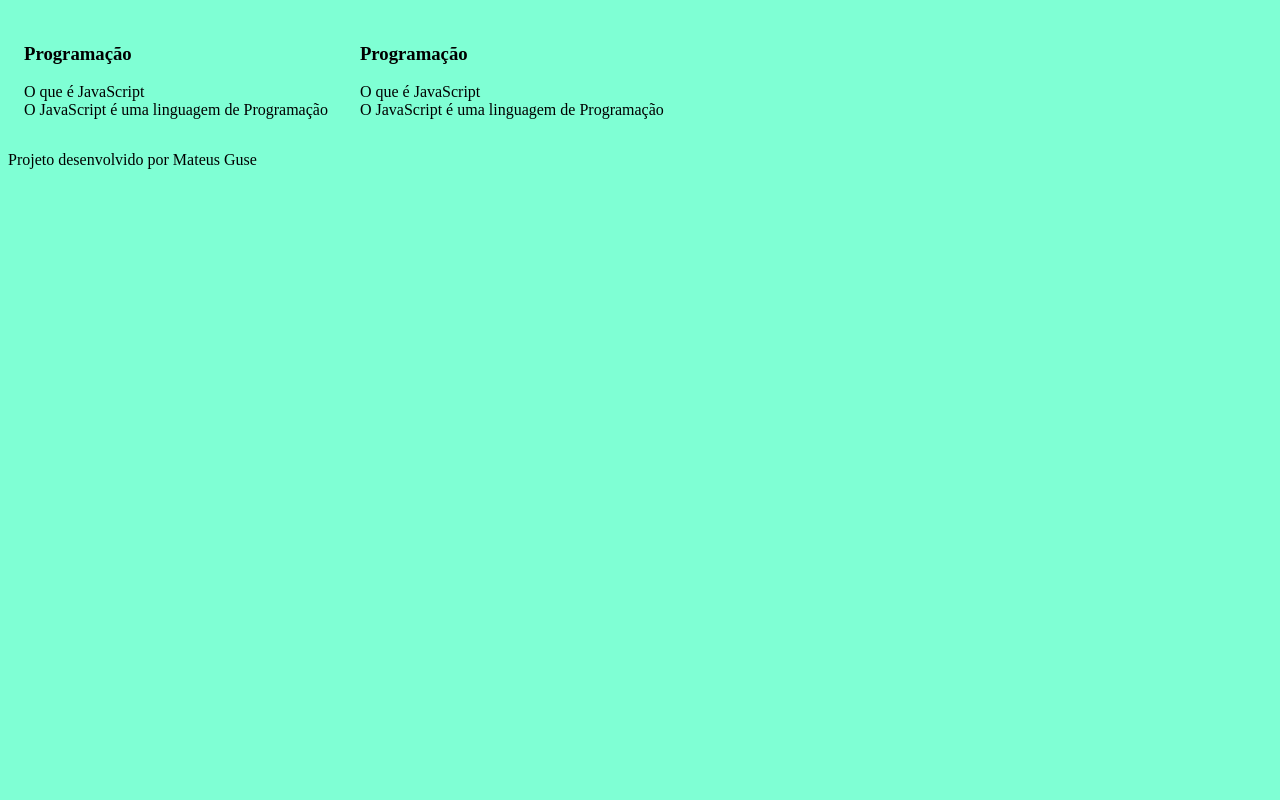
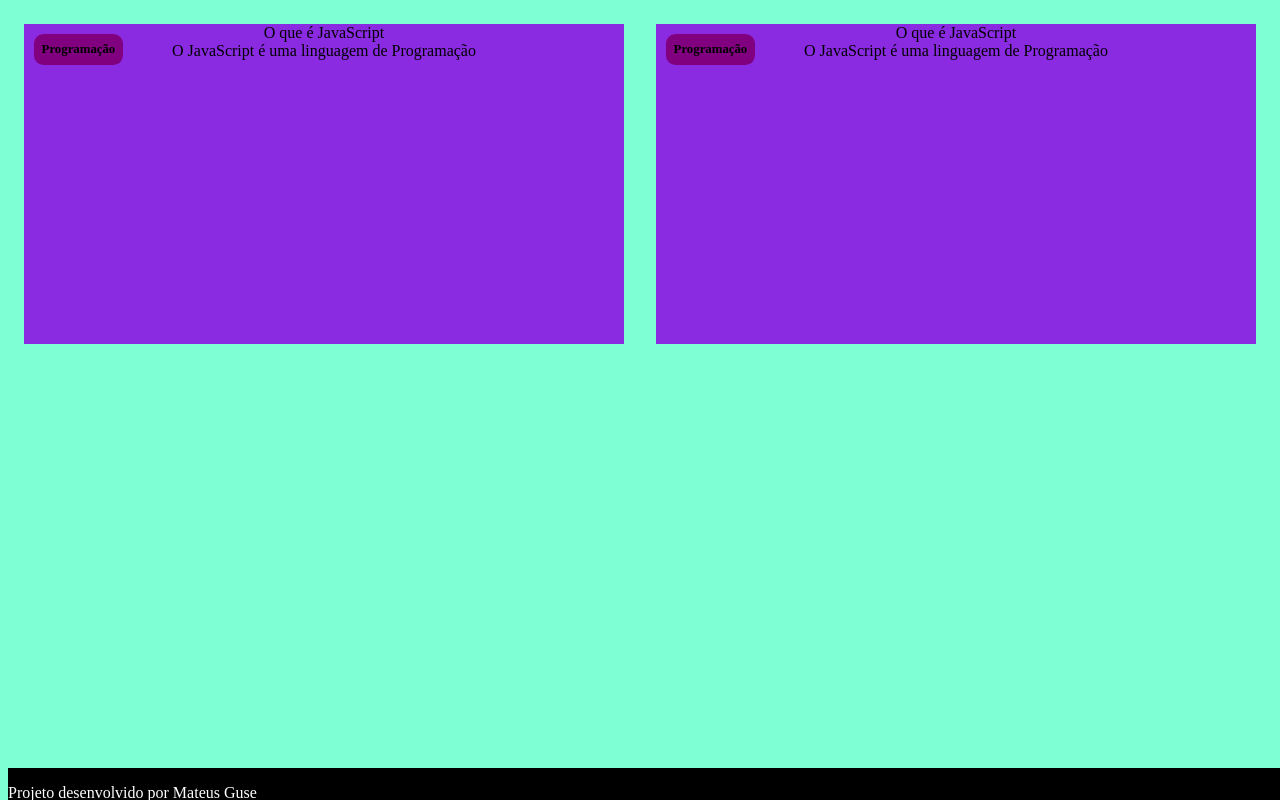
Before and after one commit to teuzada/flashcard-2b, a plain HTML site: page index.html in a window 1280 px wide. Drawn offline with Linux system fonts and the light colour scheme.

Commit message:
gdfgddgdfg

```diff
--- a/assets/style.css
+++ b/assets/style.css
@@ -9,4 +9,37 @@ body{
 
 .cartao{
     margin: 1rem 1rem;
+    background-color: blueviolet;
+    height: 20rem;
+    flex-grow: 1;
+    flex-basis: calc(33% - 6rem);
 }
+
+.cartao__conteudo {
+    text-align: center;
+    height: 100%;
+}
+
+.cartao__conteudo h3 {
+    background-color: purple;
+    text-align: left;
+    padding: 0.5rem;
+    position: absolute;
+    margin: 0.6rem;
+    border-radius: 0.6rem;
+    font-size: 1vw;
+}
+
+.cartao__conteudo p {
+    margin-top: 1rem;
+    padding: 2rem;
+}
+
+footer {
+    background-color: black;
+    color: white;
+    position: fixed;
+    bottom: 0;
+    width: 100%;
+    height: 2rem;
+}
```
